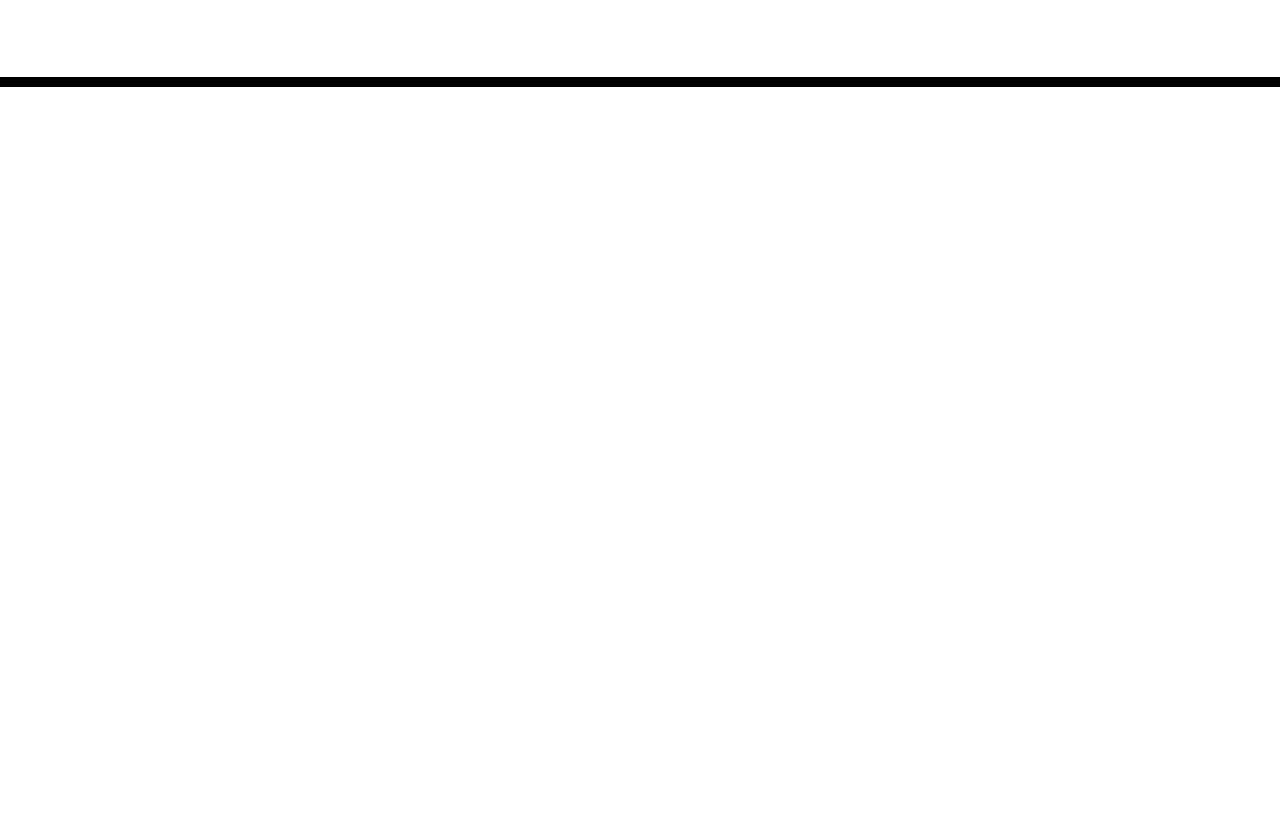
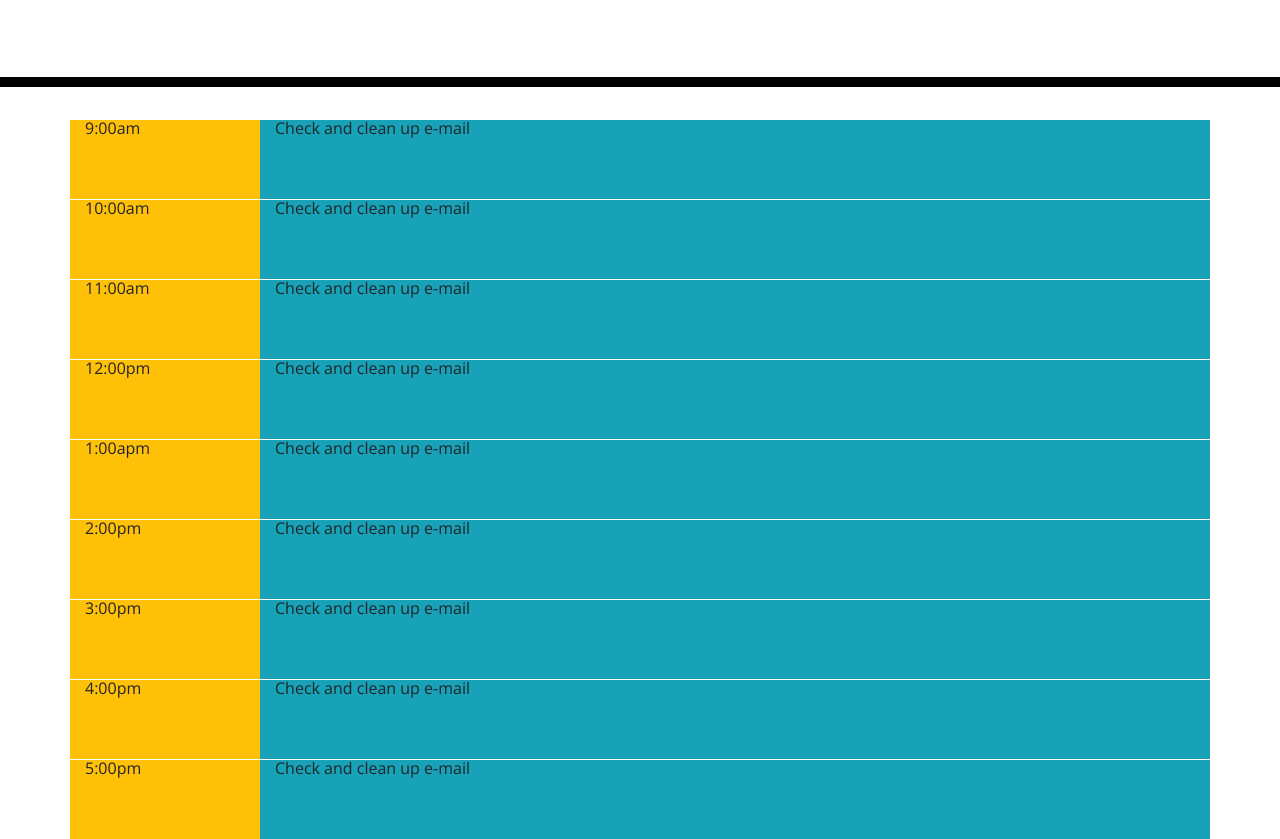
Before and after one commit to paulooliveira152012/scheduler, a plain HTML site: page index.html in a window 1280 px wide. Shown: the part 181-1020 px from the top of the page. Before the commit the page ends 800 px from the top, so only its background shows below. Drawn offline with nearby package versions, Linux system fonts and the light colour scheme; files that its build step writes are made by us from their sources.

Commit message:
initial commit

```diff
--- a/index.html
+++ b/index.html
@@ -4,20 +4,24 @@
     <meta charset="UTF-8" />
     <meta name="viewport" content="width=device-width, initial-scale=1.0" />
     <meta http-equiv="X-UA-Compatible" content="ie=edge" />
+    <!-- bootstrap -->
     <link
       rel="stylesheet"
       href="https://stackpath.bootstrapcdn.com/bootstrap/4.3.1/css/bootstrap.min.css"
     />
+    <!-- fontawesome -->
     <link
       rel="stylesheet"
       href="https://use.fontawesome.com/releases/v5.8.1/css/all.css"
       integrity="sha384-50oBUHEmvpQ+1lW4y57PTFmhCaXp0ML5d60M1M7uH2+nqUivzIebhndOJK28anvf"
       crossorigin="anonymous"
     />
+    <!-- fonts.google -->
     <link
       href="https://fonts.googleapis.com/css?family=Open+Sans&display=swap"
       rel="stylesheet"
     />
+    <!-- local css -->
     <link rel="stylesheet" href="style.css" />
     <title>Work Day Scheduler</title>
   </head>
@@ -28,11 +32,69 @@
       <p class="lead">A simple calendar app for scheduling your work day</p>
       <p id="currentDay" class="lead"></p>
     </header>
-    <div class="container">
-      <!-- Timeblocks go here -->
-    </div>
+    <main>
+      <div class="container">
+        <!-- Timeblocks go here -->
 
+        <!-- in each row I have two columns -->
+        <div class="row bg-info">
+          <!-- the col is using 2/12 of the ful width -->
+          <div class="col-2 bg-warning ">9:00am</div>
+          <!-- the other col is using the rest to complete 12/12 -->
+          <div class="col">Check and clean up e-mail</div>
+        </div>
+
+
+        <div class="row bg-info">
+          <div class="col-2 bg-warning">10:00am</div>
+          <div class="col">Check and clean up e-mail</div>
+        </div>
+
+        <div class="row bg-info">
+          <div class="col-2 bg-warning ">11:00am</div>
+          <div class="col">Check and clean up e-mail</div>
+        </div>
+
+        <div class="row bg-info">
+          <div class="col-2 bg-warning">12:00pm</div>
+          <div class="col">Check and clean up e-mail</div>
+        </div>
+
+        <div class="row bg-info">
+          <div class="col-2 bg-warning">1:00apm</div>
+          <div class="col">Check and clean up e-mail</div>
+        </div>
+
+        <div class="row bg-info">
+          <div class="col-2 bg-warning">2:00pm</div>
+          <div class="col">Check and clean up e-mail</div>
+        </div>
+
+        <div class="row bg-info">
+          <div class="col-2 bg-warning">3:00pm</div>
+          <div class="col">Check and clean up e-mail</div>
+        </div>
+
+        <div class="row bg-info">
+          <div class="col-2 bg-warning">4:00pm</div>
+          <div class="col">Check and clean up e-mail</div>
+        </div>
+
+        <div class="row bg-info">
+          <div class="col-2 bg-warning">5:00pm</div>
+          <div class="col">Check and clean up e-mail</div>
+        </div>
+
+
+
+      </div>
+    </main>
+
+    <!-- jQuery -->
     <script src="https://code.jquery.com/jquery-3.4.1.min.js"></script>
+    <!-- moment.js -->
     <script src="https://cdnjs.cloudflare.com/ajax/libs/moment.js/2.24.0/moment.min.js"></script>
+    <!-- local js -->
+    <script src="Assets/js/script.js"></script>
   </body>
 </html>
```
Also changed, not shown: Assets/05-third-party-apis-homework-demo.gif (added), Assets/css/style.css (line endings or trailing spaces), 2 other files.
